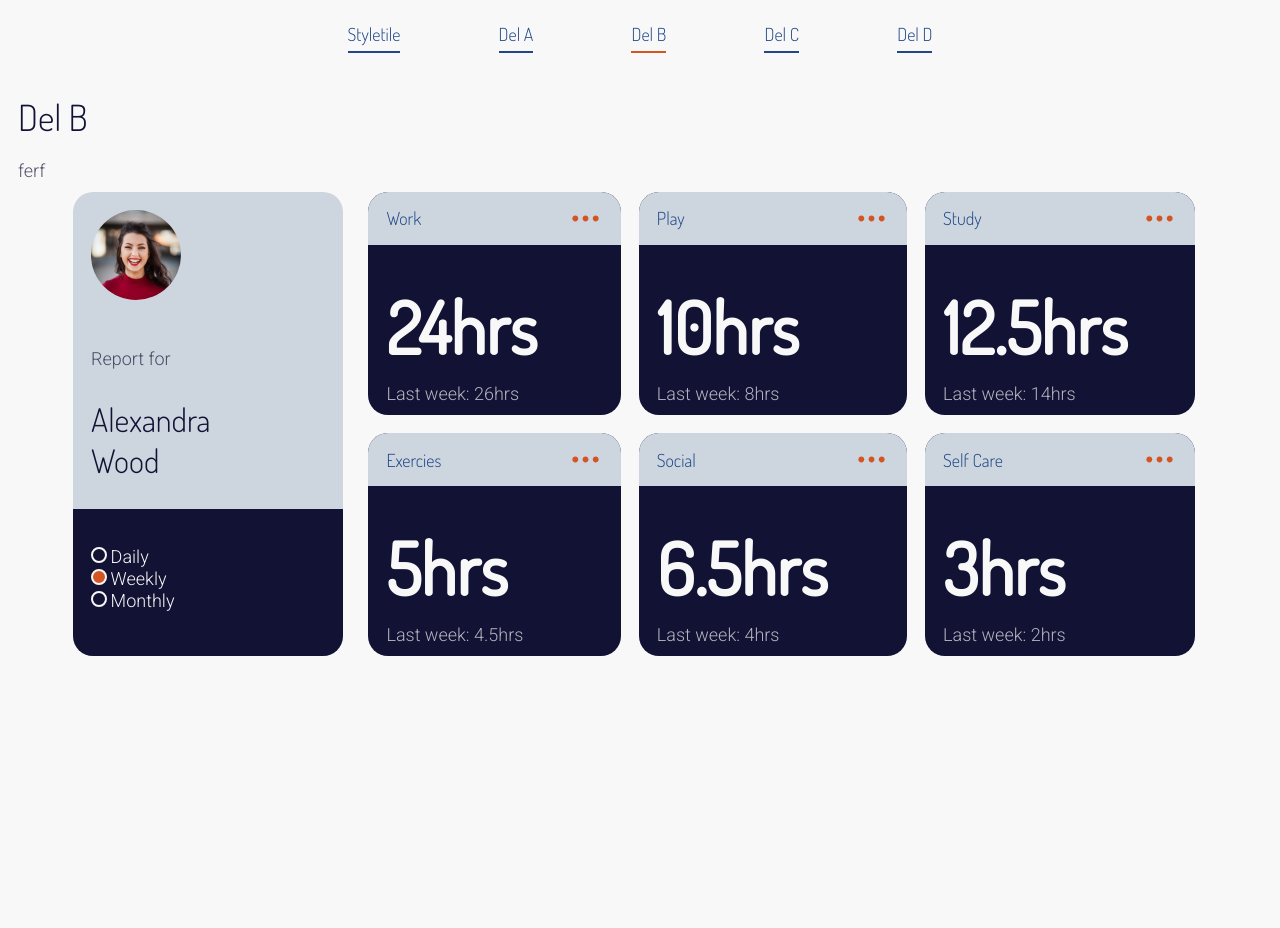
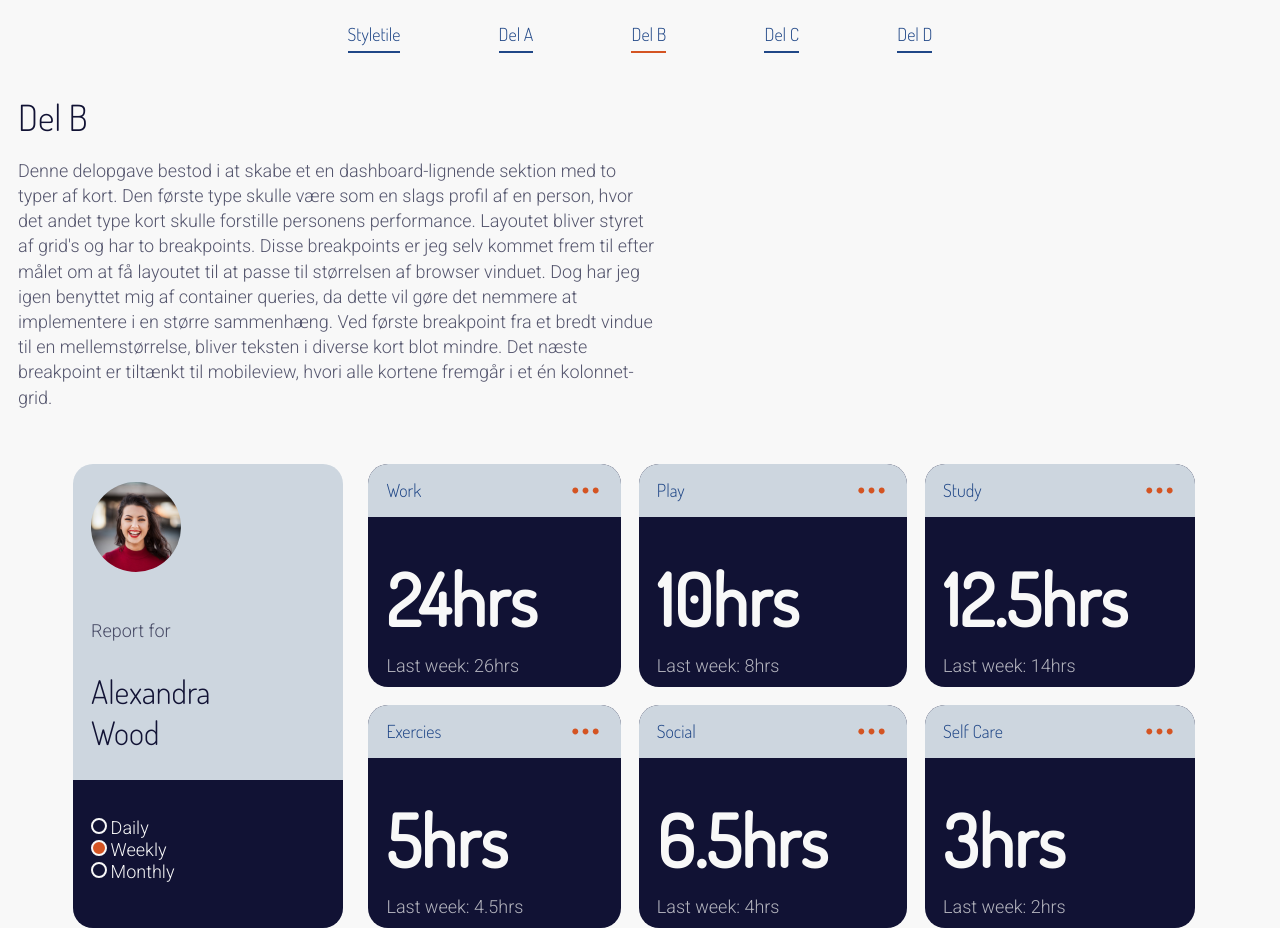
Before and after one commit to FrejaFischer/final_assignment, a plain HTML site: page del_b/del_b.html in a window 1280 px wide. Before the commit the page ends 800 px from the top, so only its background shows below. Drawn offline with Linux system fonts and the light colour scheme.

Commit message:
beskrivelser tilføjet

```diff
--- a/del_a/a-styling.css
+++ b/del_a/a-styling.css
@@ -25,6 +25,7 @@
 .name {
   grid-column: 2/3;
   grid-row: 1/2;
+  margin: 1rem 1rem 0 0;
   align-self: center;
   display: flex;
   flex-direction: column;
--- a/del_b/del_b.html
+++ b/del_b/del_b.html
@@ -30,8 +30,15 @@
       </div>
     </header>
     <main>
-      <h1>Del B</h1>
-      <p>ferf</p>
+      <section>
+        <h1>Del B</h1>
+        <p>
+          Denne delopgave bestod i at skabe et en dashboard-lignende sektion med to typer af kort. Den første type skulle være som en slags profil af en person, hvor det andet type kort skulle forstille personens performance. Layoutet bliver styret
+          af grid's og har to breakpoints. Disse breakpoints er jeg selv kommet frem til efter målet om at få layoutet til at passe til størrelsen af browser vinduet. Dog har jeg igen benyttet mig af container queries, da dette vil gøre det nemmere
+          at implementere i en større sammenhæng. Ved første breakpoint fra et bredt vindue til en mellemstørrelse, bliver teksten i diverse kort blot mindre. Det næste breakpoint er tiltænkt til mobileview, hvori alle kortene fremgår i et én
+          kolonnet-grid.
+        </p>
+      </section>
 
       <section class="section_container">
         <section class="card_container">
--- a/style.css
+++ b/style.css
@@ -58,6 +58,13 @@ html {
     line-height: 1.4rem;
     margin: 1rem 1rem 0.5rem 1rem;
   }
+}
+
+/* main */
+
+main > section:first-child > p {
+  margin-bottom: 3rem;
+  max-width: 50vw;
 }
 
 /* Navigation */
```
Also changed, not shown: del_a/del_a.html (+7 -2 lines), del_c/del_c.html (+8 -2 lines), del_d/del_d.html (+9 -2 lines), index.html (+8 -2 lines).
